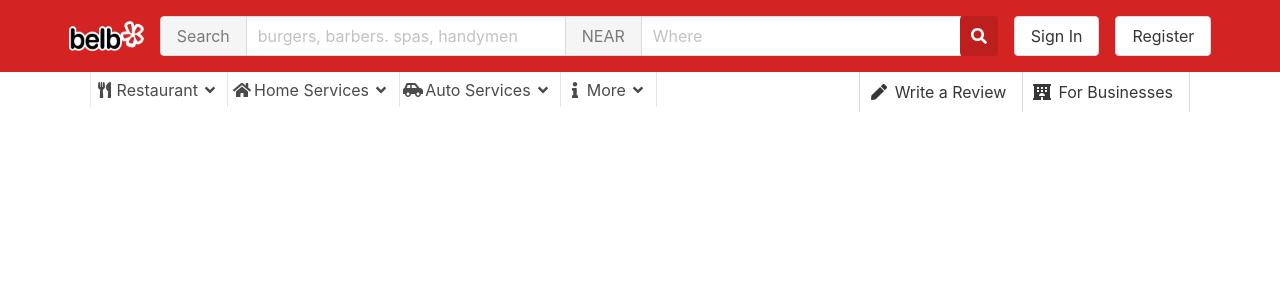
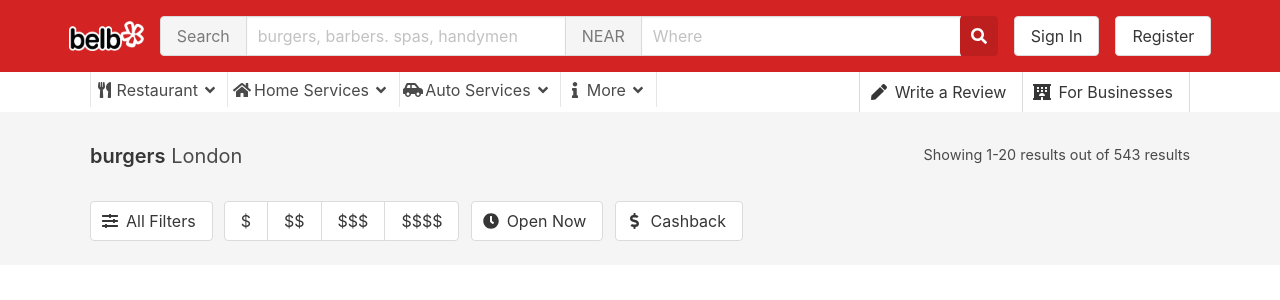
Before and after one commit to rashdanm/yelp-clone, a React (Create React App) app: page /search in a window 1280 px wide. Shown: the top 300 px of the page. Built offline with nearby package versions, Linux system fonts and the light colour scheme.

Commit message:
search results summary component

```diff
--- a/src/Search/Search.js
+++ b/src/Search/Search.js
@@ -1,12 +1,14 @@
 import NavBar from "../NavBar/NavBar";
 import SubNav from "../SubNav/SubNav";
 import styles from "./Search.module.css";
+import SearchResultsSummary from "./SearchResultsSummary/SearchResultsSummary";
 
 function Search() {
   return (
     <div>
       <NavBar />
       <SubNav />
+      <SearchResultsSummary />
     </div>
   );
 }
--- /dev/null
+++ b/src/Search/SearchResultsSummary/SearchResultsSummary.js
@@ -0,0 +1,44 @@
+import styles from "./SearchResultsSummary.module.css";
+
+function SearchResultsSummary() {
+  return (
+    <div className={`${styles.container}`}>
+      <div className={`${styles["search-summary"]}`}>
+        <h1 className="subtitle">
+          <strong>burgers</strong> London
+        </h1>
+        <p>Showing 1-20 results out of 543 results</p>
+      </div>
+      <div className={styles.filters}>
+        <button className="button">
+          <span className="icon">
+            <i className="fas fa-sliders-h"></i>
+          </span>
+          <span>All Filters</span>
+        </button>
+        <div className="buttons has-addons">
+          <button className="button">$</button>
+          <button className="button">$$</button>
+          <button className="button">$$$</button>
+          <button className="button">$$$$</button>
+        </div>
+
+        <button className="button">
+          <span className="icon">
+            <i className="fas fa-clock"></i>
+          </span>
+          <span>Open Now</span>
+        </button>
+
+        <button className="button">
+          <span className="icon">
+            <i className="fas fa-dollar-sign"></i>
+          </span>
+          <span>Cashback</span>
+        </button>
+      </div>
+    </div>
+  );
+}
+
+export default SearchResultsSummary;
--- /dev/null
+++ b/src/Search/SearchResultsSummary/SearchResultsSummary.module.css
@@ -0,0 +1,35 @@
+.search-summary {
+    padding: 2rem 0;
+    width: 100%;
+    display: flex;
+    justify-content: space-between;
+
+}
+
+.search-summary p {
+    font-size: 0.9rem;
+}
+
+.search-summary h1:global(.subtitle) {
+    margin-bottom: 0;
+}
+
+.container {
+    background: rgb(245, 245, 245 );
+    display: flex;
+    flex-direction: column;
+    align-items: center;
+}
+
+.container > * {
+    max-width: 1100px;
+}
+
+.filters {
+    display: flex;
+    width: 100%;
+}
+
+.filters > * {
+    margin-right: .7rem;
+}
```
